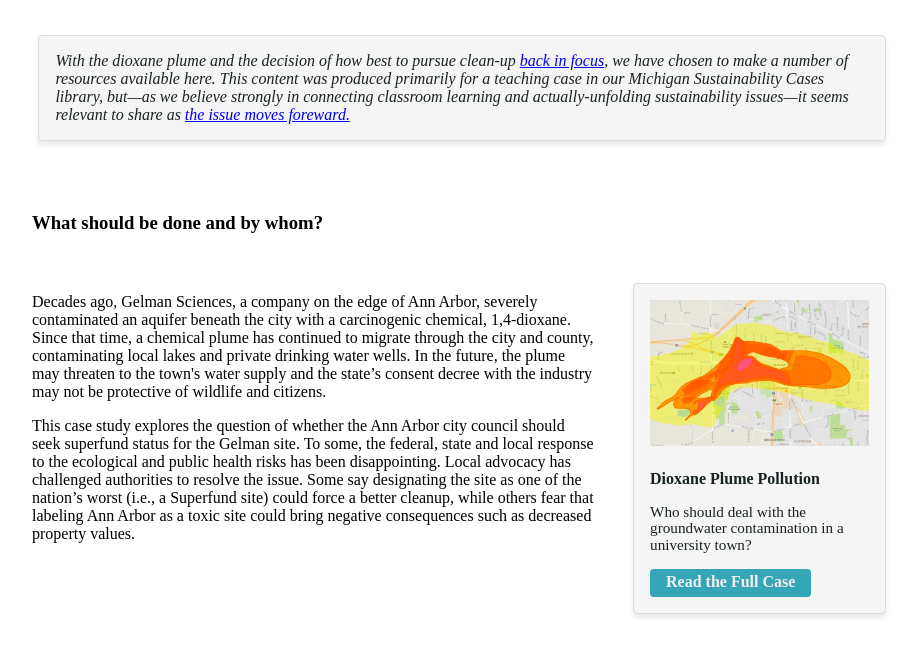
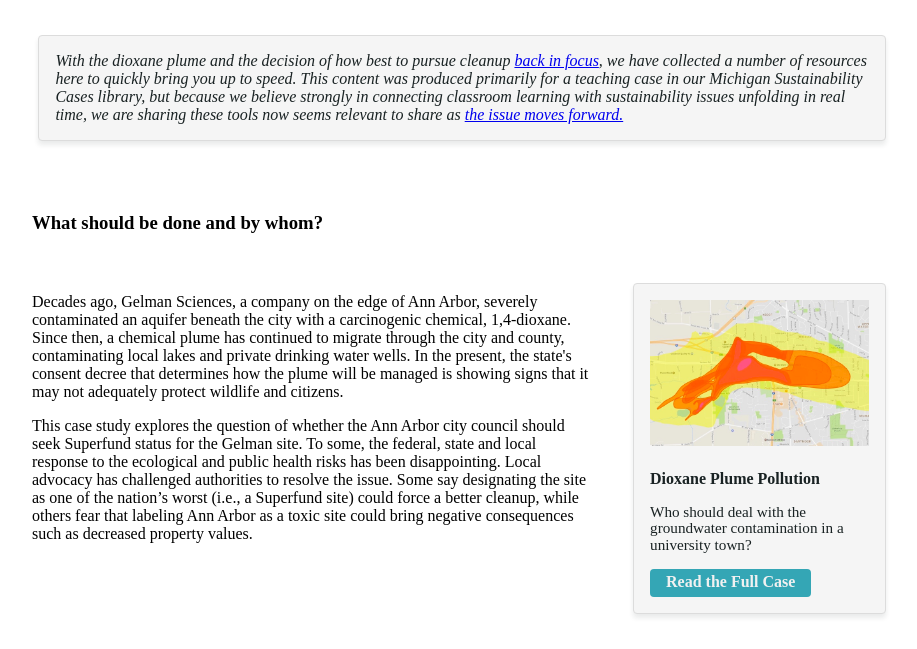
Before and after one commit to galahq/engagement-site, a Gatsby site: page /dioxane in a window 1280 px wide. Shown: the part 88-737 px from the top of the page, without its empty margins (178-1095 px from the left). Built offline with nearby package versions, Linux system fonts and the light colour scheme; Gatsby itself is replaced by a stand-in of ours.

Commit message:
Change dioxane page copy from proofread

```diff
--- a/src/pages/dioxane.js
+++ b/src/pages/dioxane.js
@@ -19,17 +19,18 @@
     <Section>
       <Content full>
         <TextCard>
-          With the dioxane plume and the decision of how best to pursue clean-up{' '}
+          With the dioxane plume and the decision of how best to pursue cleanup{' '}
           <a href="https://www.michiganradio.org/post/epa-involvement-many-years-ann-arbors-gelman-plume-cleanup">
             back in focus
           </a>
-          , we have chosen to make a number of resources available here. This
-          content was produced primarily for a teaching case in our Michigan
-          Sustainability Cases library, but—as we believe strongly in connecting
-          classroom learning and actually-unfolding sustainability issues—it
-          seems relevant to share as{' '}
+          , we have collected a number of resources here to quickly bring you up
+          to speed. This content was produced primarily for a teaching case in
+          our Michigan Sustainability Cases library, but because we believe
+          strongly in connecting classroom learning with sustainability issues
+          unfolding in real time, we are sharing these tools now seems relevant
+          to share as{' '}
           <a href="https://www.mlive.com/news/ann-arbor/2020/01/epa-state-officials-to-answer-questions-about-ann-arbor-dioxane-cleanup-tonight.html">
-            the issue moves foreward.
+            the issue moves forward.
           </a>
         </TextCard>
       </Content>
@@ -40,15 +41,15 @@
         <p>
           Decades ago, Gelman Sciences, a company on the edge of Ann Arbor,
           severely contaminated an aquifer beneath the city with a carcinogenic
-          chemical, 1,4-dioxane. Since that time, a chemical plume has continued
-          to migrate through the city and county, contaminating local lakes and
-          private drinking water wells. In the future, the plume may threaten to
-          the town's water supply and the state’s consent decree with the
-          industry may not be protective of wildlife and citizens.
+          chemical, 1,4-dioxane. Since then, a chemical plume has continued to
+          migrate through the city and county, contaminating local lakes and
+          private drinking water wells. In the present, the state's consent
+          decree that determines how the plume will be managed is showing signs
+          that it may not adequately protect wildlife and citizens.
         </p>
         <p>
           This case study explores the question of whether the Ann Arbor city
-          council should seek superfund status for the Gelman site. To some, the
+          council should seek Superfund status for the Gelman site. To some, the
           federal, state and local response to the ecological and public health
           risks has been disappointing. Local advocacy has challenged
           authorities to resolve the issue. Some say designating the site as one
@@ -118,12 +119,12 @@
         </a>{' '}
         on the dioxane issue in the Ann Arbor area, bringing together experts,
         stakeholders, concerned citizens, and activists. Some attendees'
-        thoughts from years working on the issue are featured here.
+        thoughts, informed by years of working on the issue are featured here.
       </Content>
       <Content half>
         <VideoCard
           title="What we know causes concern."
-          description="Rita Loch-Caruso, Professor of Environmental Health Sciences at the University of Michigan, discusses why 1-4 dioxane is so good at polluting water, what is concerning about human exposure, and what we still don't know."
+          description="Rita Loch-Caruso, Professor of Environmental Health Sciences at the University of Michigan, discusses why 1,4 dioxane is such an intractable water pollutants, what is concerning about human exposure, and what we still don't know."
           videoSrc="WGGTjzM3aQY"
         ></VideoCard>
       </Content>
@@ -144,7 +145,7 @@
       <Content half>
         <VideoCard
           title="How do you keep people engaged long-term?"
-          description="Roger Rayle has been engaged with the Dioxane issue for decades, serving as chair of CARD and compiling a trove of information with Scio Residents for Safe Water. He worries about keeping the public informed and engaged over the long-haul."
+          description="Roger Rayle has been engaged with the dioxane issue for decades, serving as chair of CARD and compiling a trove of information with Scio Residents for Safe Water. He worries about keeping the public informed and engaged over the long-haul."
           videoSrc="3lR3ug-CpxM"
         ></VideoCard>
       </Content>
```
